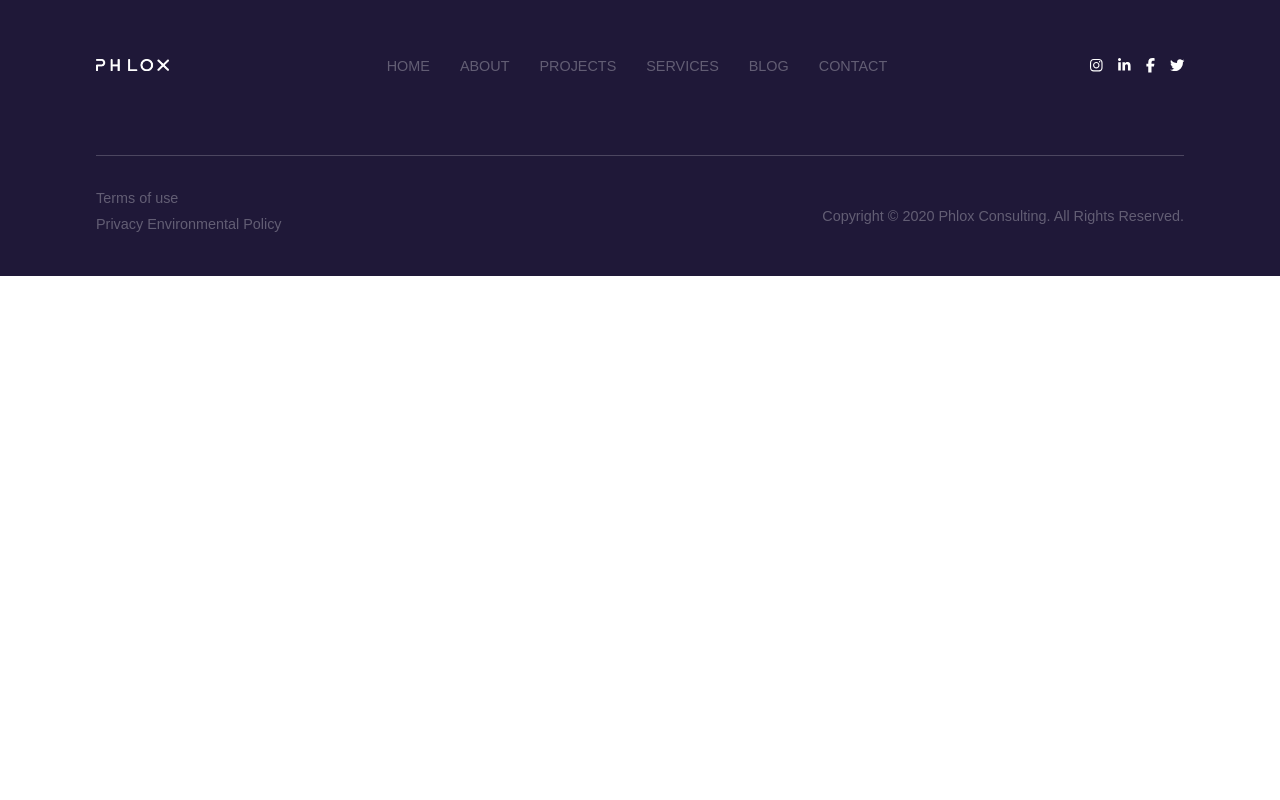
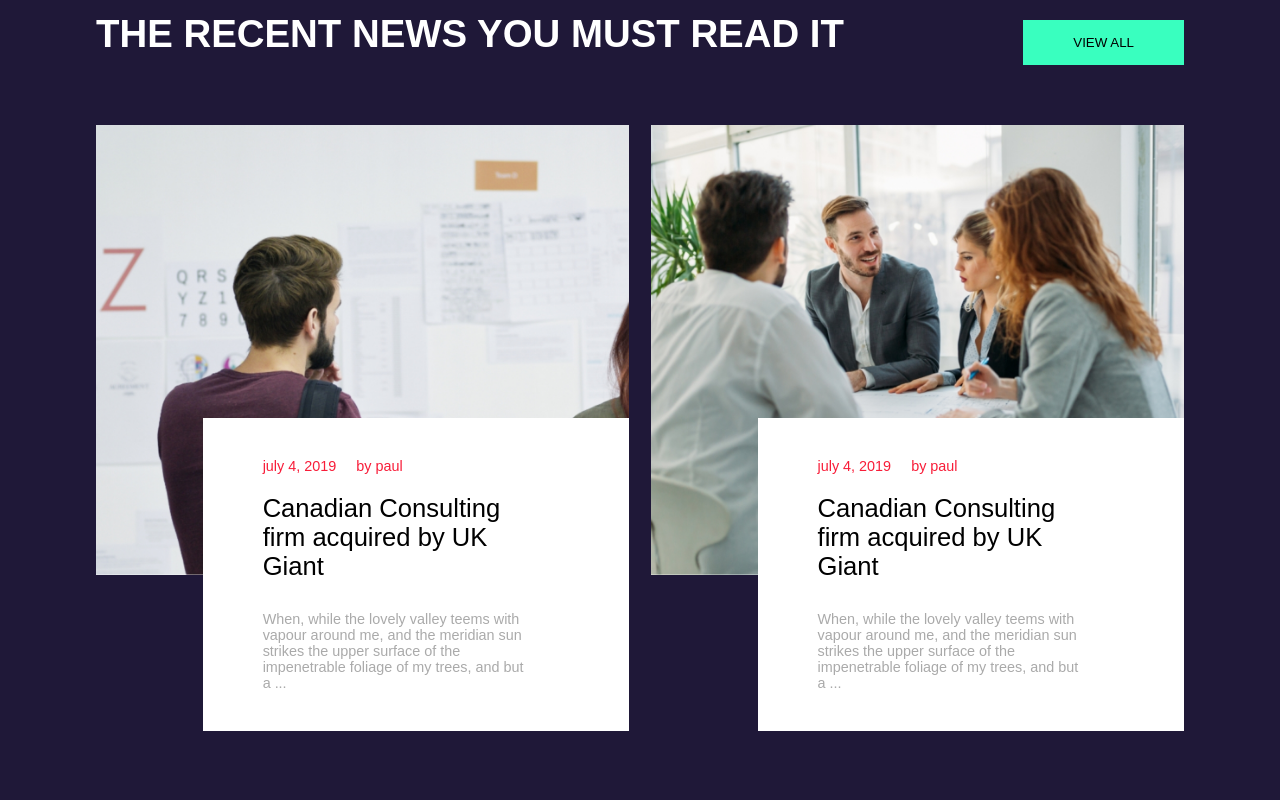
Before and after one commit to FloatIndex/proj-html-vuejs, a Vue app: page / in a window 1280 px wide. Shown: the part 3600-4400 px from the top of the page. Before the commit the page ends 3876 px from the top, so only its background shows below. Built offline with nearby package versions, Linux system fonts and the light colour scheme.

Commit message:
blog section

```diff
--- a/src/components/MyMain.vue
+++ b/src/components/MyMain.vue
@@ -3,9 +3,11 @@
       <MyJumbo/>
       <ConsultingSection/>
       <AboutSection/>
-      <CtaSection/>
+      <MidCtaSection/>
       <ProjectSection/>
       <TestimonialSection/>
+      <BlogSection/>
+      <FinalCtaSection/>
   </main>
 </template>
 
@@ -13,9 +15,11 @@
 import MyJumbo from './partials/MyJumbo.vue';
 import ConsultingSection from './partials/ConsultingSection.vue';
 import AboutSection from './partials/AboutSection.vue';
-import CtaSection from './partials/CtaSection.vue';
+import MidCtaSection from './partials/MidCtaSection.vue';
 import ProjectSection from './partials/ProjectSection.vue';
 import TestimonialSection from './partials/TestimonialSection.vue';
+import BlogSection from './partials/BlogSection.vue';
+import FinalCtaSection from './partials/FinalCtaSection.vue';
 
 export default {
     name: 'MyMain',
@@ -23,9 +27,11 @@ export default {
         MyJumbo,
         ConsultingSection,
         AboutSection,
-        CtaSection,
+        MidCtaSection,
         ProjectSection,
         TestimonialSection,
+        BlogSection,
+        FinalCtaSection,
     }
 }
 </script>
--- /dev/null
+++ b/src/components/partials/BlogSection.vue
@@ -0,0 +1,113 @@
+<template>
+    <section id="blog">
+        <div class="container">
+            <div class="header-text-wrap">
+                <p class="section-title">blog</p>
+                <div class="sub-text-wrap">
+                    <h2>the recent news you must read it</h2>
+                    <button class="aqua">view all</button>
+                </div>
+            </div>
+
+            <div class="news-row">
+                <div class="news">
+                    <img src="../../assets/images/startup-business-people-and-strategy-board-PAJ3P9K-1390x1042.jpg" alt="startup business people">
+                    <div class="card">
+                        <div class="date-author">
+                            <span>july 4, 2019</span>
+                            <span>by paul</span>
+                        </div>
+                        <p class="news-title">Canadian Consulting firm acquired by UK Giant</p>
+                        <p class="news-snippet">When, while the lovely valley teems with vapour around me, and the meridian sun strikes the upper surface of the impenetrable foliage of my trees, and but a ...</p>
+                    </div>
+                </div>
+                <div class="news">
+                    <img src="../../assets/images/business-people-working-together-on-project-and-5FHSKBL-1390.jpg" alt="business people working">
+                    <div class="card">
+                        <div class="date-author">
+                            <span>july 4, 2019</span>
+                            <span>by paul</span>
+                        </div>
+                        <p class="news-title">Canadian Consulting firm acquired by UK Giant</p>
+                        <p class="news-snippet">When, while the lovely valley teems with vapour around me, and the meridian sun strikes the upper surface of the impenetrable foliage of my trees, and but a ...</p>
+                    </div>
+                </div>
+            </div>
+        </div>
+    </section>
+</template>
+
+<script>
+export default {
+    name: 'BlogSection'
+}
+</script>
+
+<style lang="scss" scoped>
+@import '../../assets/style/variables.scss';
+
+#blog {
+    background-color: $blue;
+    padding-bottom: 200px;
+
+    .header-text-wrap {
+        color: $white;
+        position: relative;
+        margin-bottom: 60px;
+
+        .sub-text-wrap {
+            display: flex;
+            justify-content: space-between;
+            align-items: baseline;
+
+            button {
+                flex-shrink: 0;
+            }
+        }
+    }
+
+    .news-row {
+        display: flex;
+        justify-content: space-between;
+
+        .news {
+            width: 49%;
+            height: 450px;
+            position: relative;
+
+            img {
+                width: 100%;
+                height: 100%;
+                object-fit: cover;
+            }
+
+            .card {
+                width: 80%;
+                background: $white;
+                padding: 40px 100px 40px 60px;
+                position: absolute;
+                top: 65%;
+                right: 0;
+
+                .date-author {
+                    color: $red;
+                    margin-bottom: 20px;
+
+                    span {
+                        margin-right: 20px;
+                    }
+                }
+
+                .news-title {
+                    font-size: 1.6rem;
+                    margin-bottom: 30px;
+                }
+
+                .news-snippet {
+                    color: $lightGrey;
+                }
+            }
+        }
+    }
+}
+</style>
--- /dev/null
+++ b/src/components/partials/FinalCtaSection.vue
@@ -0,0 +1,17 @@
+<template>
+    <section id="final-cta">
+
+    </section>
+</template>
+
+<script>
+export default {
+    name: 'FinalCtaSection'
+}
+</script>
+
+<style lang="scss" scoped>
+#final-cta {
+
+}
+</style>
--- a/src/components/partials/CtaSection.vue
+++ b/src/components/partials/MidCtaSection.vue
@@ -1,5 +1,5 @@
 <template>
-    <section id="cta">
+    <section id="mid-cta">
         <div class="text-container">
             <div class="text-wrap">
                 <h3>we help to deliver the business case</h3>
@@ -13,14 +13,14 @@
 
 <script>
 export default {
-    name: 'CtaSection'
+    name: 'MidCtaSection'
 }
 </script>
 
 <style lang="scss" scoped>
 @import '../../assets/style/variables.scss';
 
-#cta {
+#mid-cta {
     height: 300px;
     background-color: $blue;
 
--- a/src/components/partials/ProjectSection.vue
+++ b/src/components/partials/ProjectSection.vue
@@ -7,9 +7,9 @@
             </div>
 
             <div class="slider">
-                <img src="../../assets/images/DRY-1-790x592.jpg" alt="business people working">
-                <img src="../../assets/images/221bf0b7-8134-43bb-936a-5acbe42db64a-790x592.jpg" alt="business people working">
-                <img src="../../assets/images/z1el4c4p-790x592.jpg" alt="business people working">
+                <img src="../../assets/images/DRY-1-790x592.jpg" alt="dry">
+                <img src="../../assets/images/221bf0b7-8134-43bb-936a-5acbe42db64a-790x592.jpg" alt="sponsorship proposal">
+                <img src="../../assets/images/z1el4c4p-790x592.jpg" alt="vizeon">
 
                 <div class="arrows">
                     <div class="prev"><i class="fa-solid fa-arrow-left"></i></div>
```
